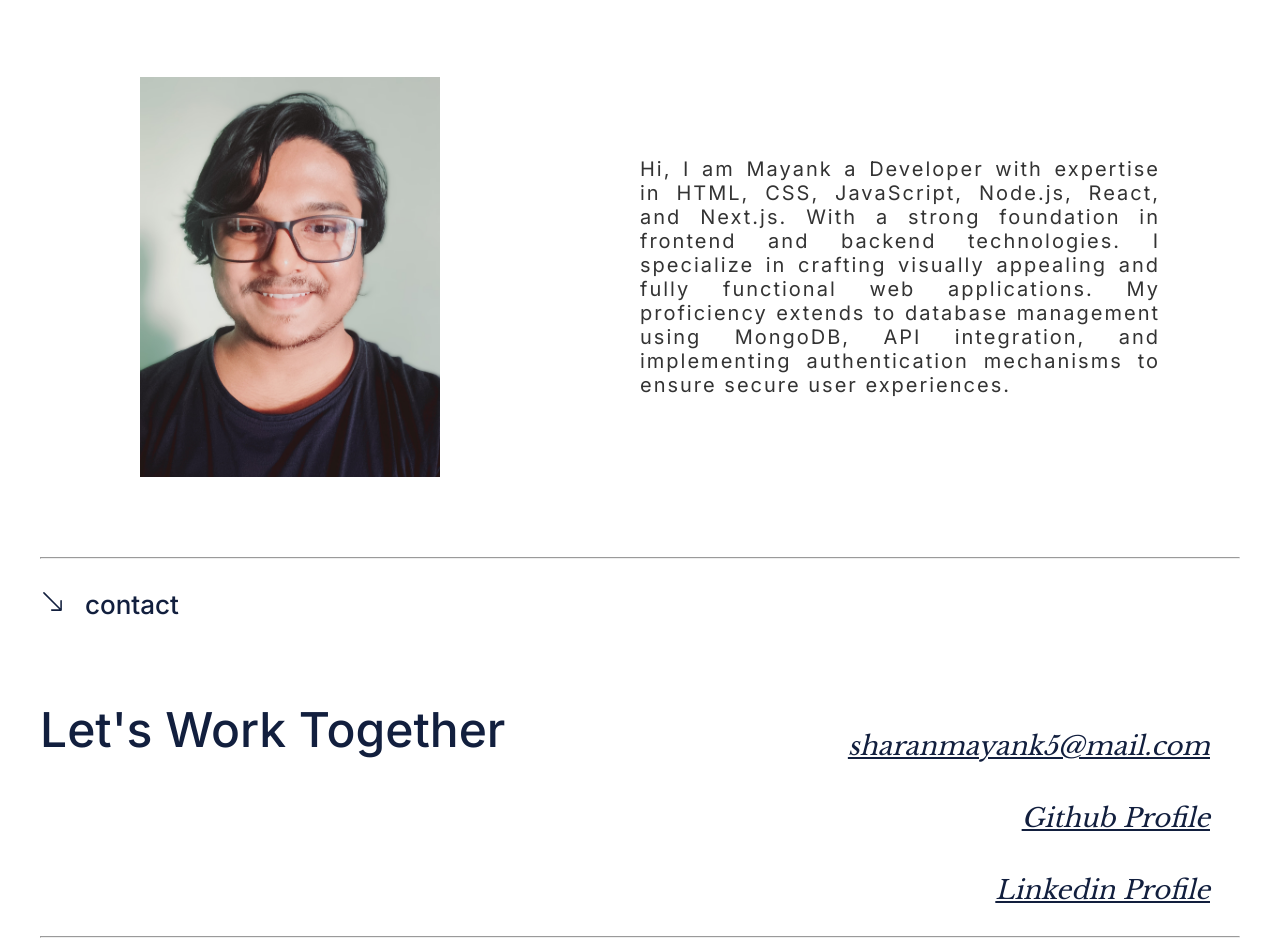
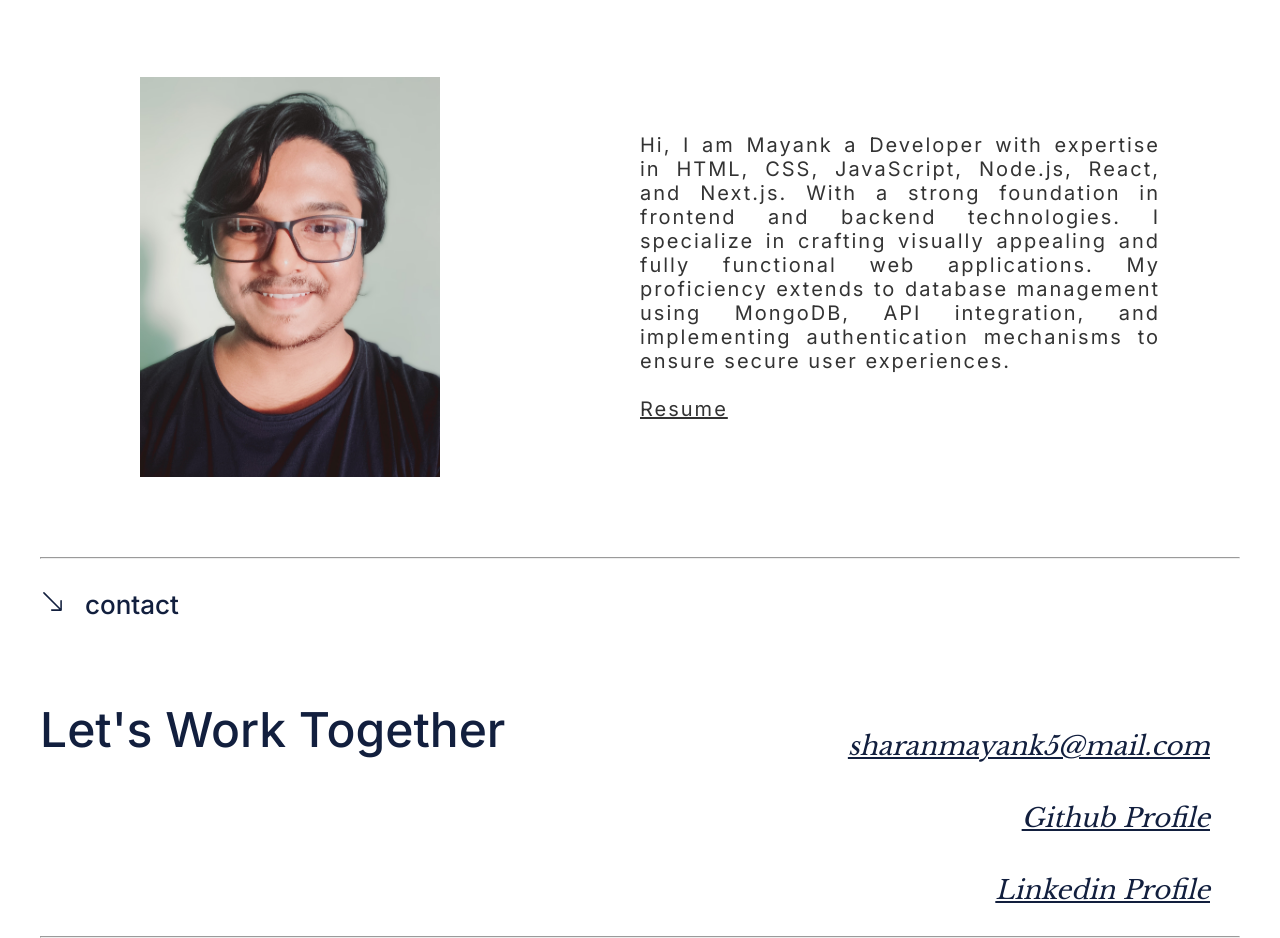
Before and after one commit to Jonny9453/Portfolio, a Next.js app: page / in a window 1280 px wide. Shown: the part 1740-2678 px from the top of the page. Built offline with nearby package versions, Linux system fonts and the light colour scheme.

Commit message:
Add Resume Link

```diff
--- a/src/app/globals.css
+++ b/src/app/globals.css
@@ -227,6 +227,9 @@ margin-top:9rem
   letter-spacing: 2px;
   text-align: justify;
 }
+.aboutDescription> a{
+  color: rgba(0, 0, 0, 0.8);
+}
 
 .mydp{
   width: 30rem;
--- a/src/app/page.js
+++ b/src/app/page.js
@@ -99,7 +99,10 @@ export default function Home() {
            backend technologies. I specialize in crafting visually appealing and
            fully functional web applications. My proficiency extends to database
            management using MongoDB, API integration, and implementing authentication
-           mechanisms to ensure secure user experiences.</p>
+           mechanisms to ensure secure user experiences.<br/><br/>
+           <Link href="https://www.canva.com/design/DAF38MRcZDs/YPF_T9RvL0WtsADNkHI1Fw/view?
+           utm_content=DAF38MRcZDs&utm_campaign=designshare&utm_medium=link&utm_source=editor">
+            Resume</Link></p>
            <div className='mydp'>
               <Image src='/img/Mydp.jpg'  alt=''   width={500} height={500} />
            </div>
```
